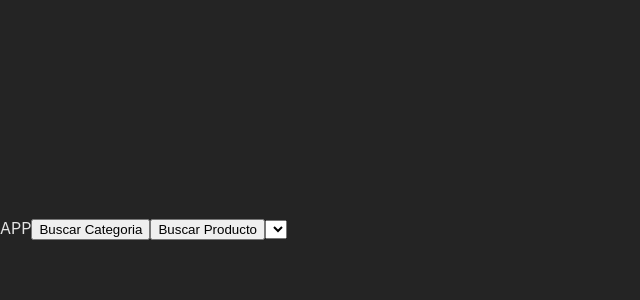
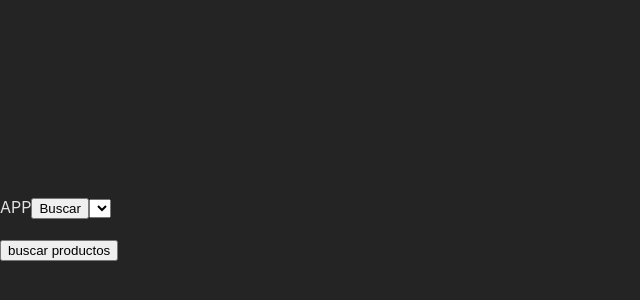
Before and after one commit to KevinV86/Productos, a React (Vite) app: page / in a window 1280 px wide. Shown: the part 172-472 px from the top of the page, without its empty margins (0-640 px from the left). Built offline with nearby package versions, Linux system fonts and the light colour scheme.

Commit message:
se agregaron codigos funcionales a la pagina de productos

```diff
--- a/src/App.jsx
+++ b/src/App.jsx
@@ -1,4 +1,6 @@
 import { Component } from 'react'
+import reactLogo from '/assents/react.svg'
+import viteLogo from '/vite.svg'
 import axios from 'axios';
 import './App.css'
 
@@ -6,58 +8,63 @@ export default class App extends Component {
   constructor (props){
     super(props);
     this.state = {
-      categoria_id: null,
+      categoria_id: "",
       categorias:[],
       productos: []
     }
   }
 
   buscarCategorias(){
-    const url = "https://productos.ctpoba.edu.ar/api/categorias"
+    const url = "https://10.0.4.103:3000/api/categorias"
     axios.get(url)
     .then((resp) => {
+      console.log(resp.data.categoria)
       this.setState({categorias: resp.data.categorias})
-    })
-    .catch((error) => {
-      console.log(error)
     })
   }
 
-    buscarProductos(){
-      const url = "https://productos.ctpoba.edu.ar/api/productos"
-      axios.get(url)
+    buscarProductos(categoria_id){
+      const url = "https://10.0.4.1003/api/productos"
+      const config ={
+        params:{categoria_id}
+      }
+      axios.get(url, config)
       .then((resp) => {
+        console.log(resp.data.productos)
         this.setState({productos: resp.data.productos})
       })
-      .catch((error) => {
-        console.log(error)
-      })
-
-
   }
 
 render(){
   return (
-  <div>
-  <span>APP</span>
-  <input type="button"
-    value="Buscar Categoria"
-    onClick={() => this.buscarCategorias()} />
-   <input type="button"
-    value="Buscar Producto"
-    onClick={() => this.buscarProductos()} />
-  <select
+  <div className="App">
+  <span>
+    APP
+  </span>
+  <input
+    type="button"
+    value="Buscar"
+    onClick={() => this.buscarCategorias()}
+    />
+    <select
     value={this.state.categoria_id}
-    onChange={(e)=> this.setState ({categoria_id:e.target.value})}
-  >
-    {
-      this.state.categorias.map((categoria,index)=>
-      <option key={categoria.id} value={categoria.id}>{categoria.nombre}</option>)
-    }
-  </select>
+    onChange={(e) => this.setState({categoria_id: e.target.value})}
+    >
+    {this.state.categorias.map((cat, index)=>
+      <option key={cat.id} value={cat.id}>
+        {cat.nombre}
+      </option>
+    )}
+    </select>
+    <h3>{this.state.categoria_id}</h3>
+    <input
+    type="button"
+    value="buscar productos"
+    onClick={() => this.buscarProductos(this.state.categorias_id)}
+    />
+    {this.state.productos.map((prod, i) =>
+      <span key={prod.id}>{prod.nombre}</span>
+    )}
   </div>
-
-  )
+  )}
 }
-
-}
```
